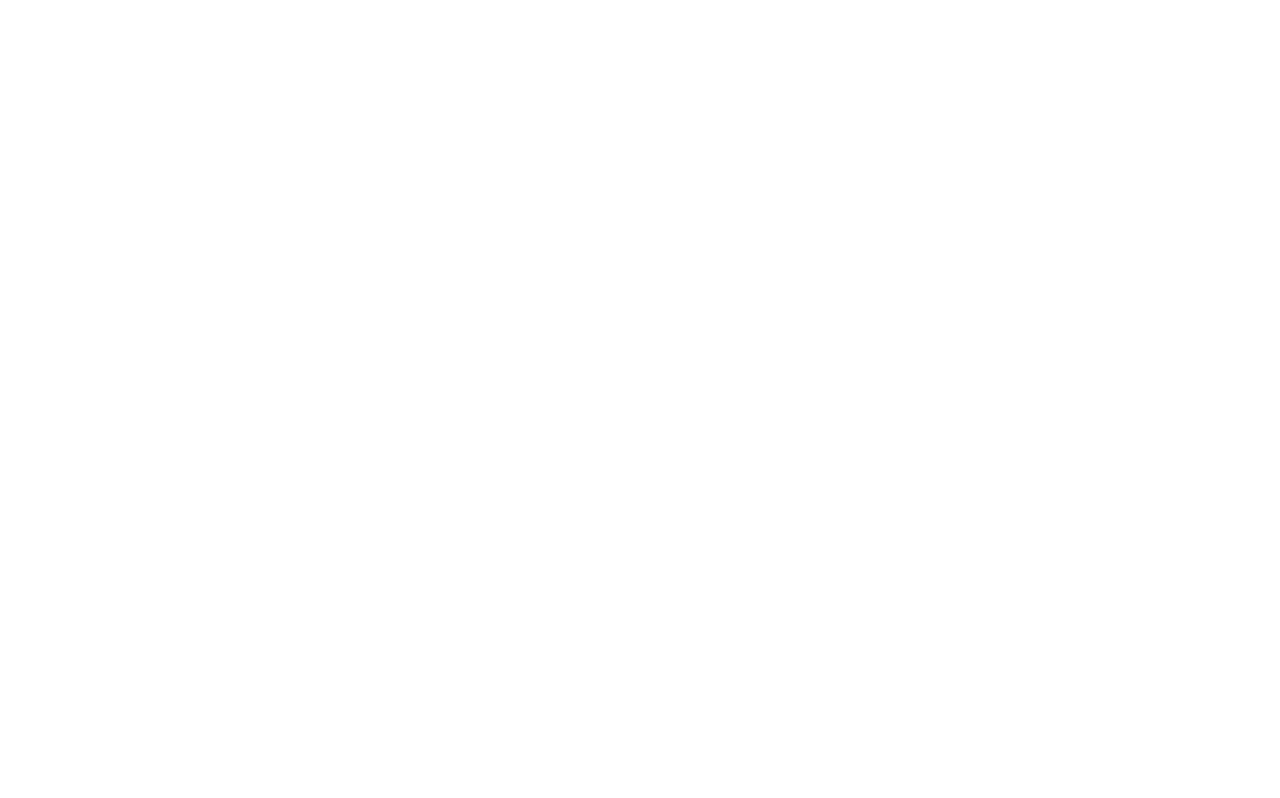
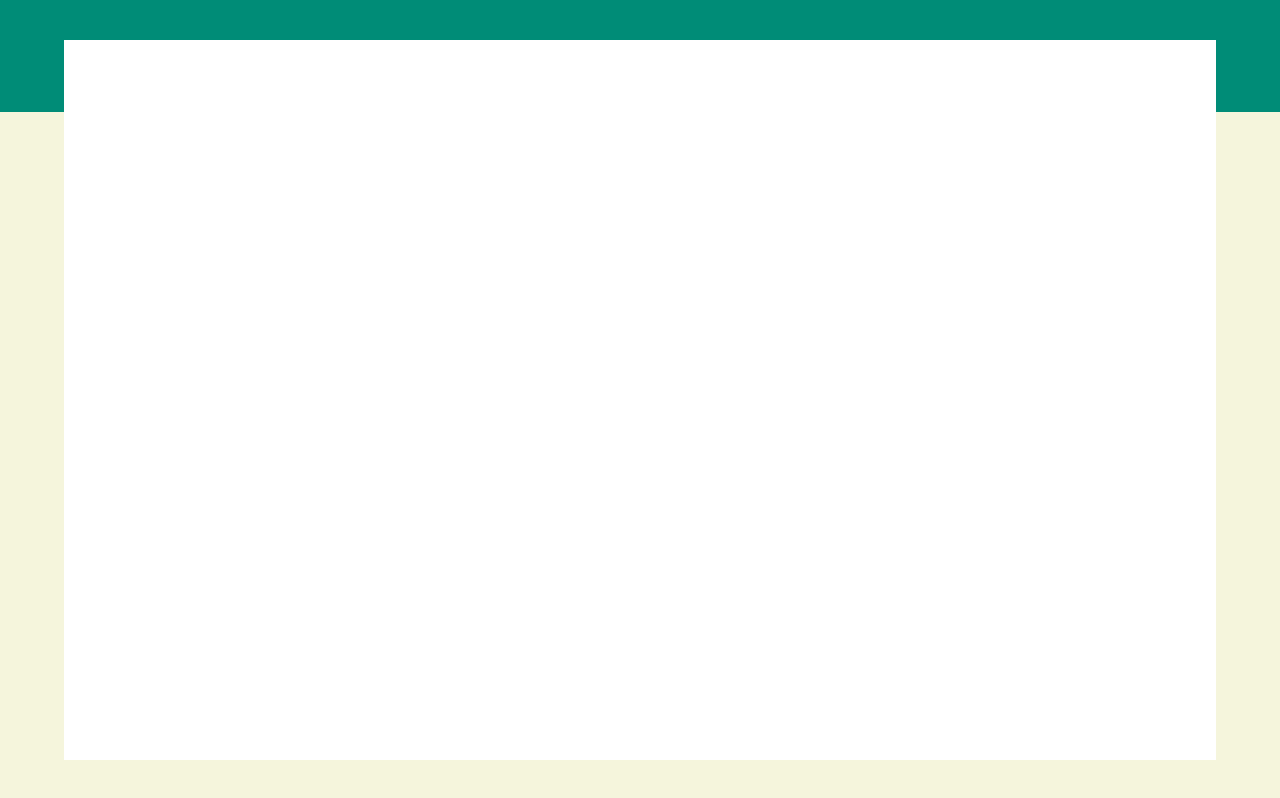
Before and after one commit to Paolo-dev-it/vue-boolzapp, a plain HTML site: page index.html in a window 1280 px wide. Drawn offline with nearby package versions, Linux system fonts and the light colour scheme.

Commit message:
Start to create the layout of web app

```diff
--- a/assets/css/style.css
+++ b/assets/css/style.css
@@ -0,0 +1,23 @@
+* {
+  margin: 0;
+  padding: 0;
+  box-sizing: border-box;
+}
+
+.container {
+  height: 100vh;
+  background: rgb(245, 245, 220);
+  background: linear-gradient(
+    0deg,
+    rgba(245, 245, 220, 1) 86%,
+    rgba(0, 140, 119, 1) 86%
+  );
+  display: flex;
+}
+
+.content-container {
+  width: 90vw;
+  height: 90vh;
+  background-color: white;
+  margin: auto;
+}
--- a/index.html
+++ b/index.html
@@ -8,7 +8,11 @@
     <link rel="stylesheet" href="./assets/css/style.css" />
   </head>
   <body>
-    <div id="root"></div>
+    <div id="root">
+      <div class="container">
+        <div class="content-container"></div>
+      </div>
+    </div>
     <!-- Link Vue.js -->
     <script src="https://cdn.jsdelivr.net/npm/vue@2/dist/vue.js"></script>
     <!-- My link js -->
```
